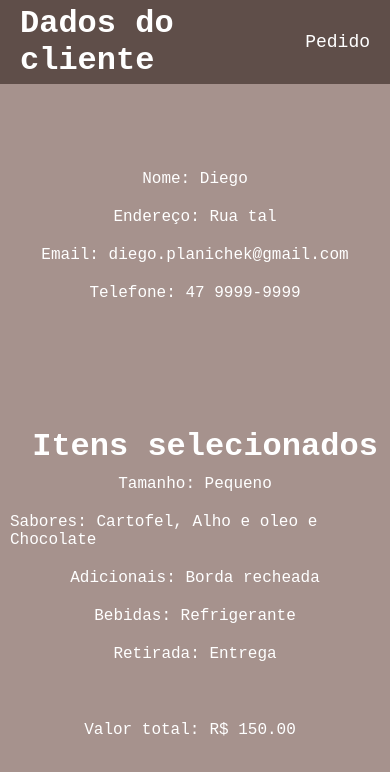
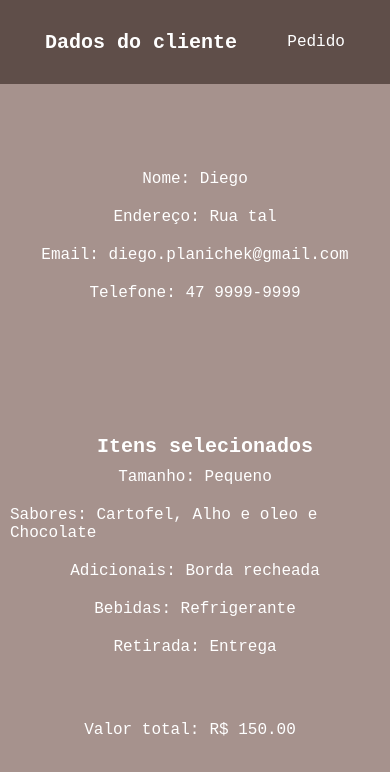
Before and after one commit to DiegoPlaninscheck/AppLuciano, a plain HTML site: page app/pages/confirma/index.html in a window 390 px wide. Drawn offline with Linux system fonts and the light colour scheme.

Commit message:
Update confirma.css

```diff
--- a/app/styles/confirma.css
+++ b/app/styles/confirma.css
@@ -32,6 +32,16 @@ body {
   cursor: pointer;
 }
 
+@media (max-width: 768px) {
+  .container-nav h1 {
+    font-size: 20px;
+  }
+
+  .container-nav a {
+    font-size: 16px;
+  }
+}
+
 .container-dados-cliente {
   width: 100%;
   height: 40%;
@@ -62,6 +72,12 @@ body {
   padding: 10px;
 }
 
+@media (max-width: 768px) {
+  .container-itens-selecionados h1 {
+    font-size: 20px;
+  }
+}
+
 .container-valor-total {
   width: 100%;
   height: 10%;
```
